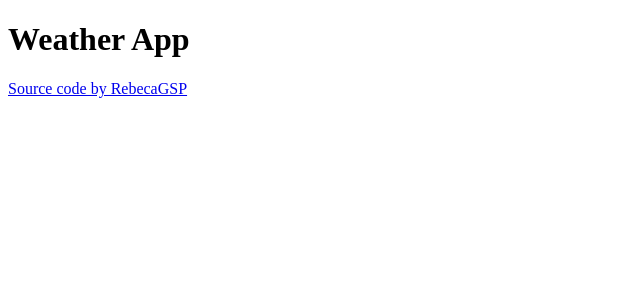
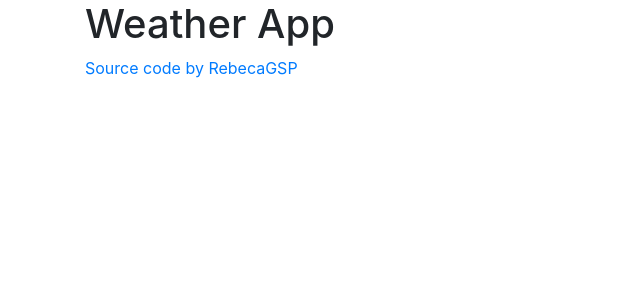
Before and after one commit to RebecaGSP/react-weather-app-shecodes, a React (Create React App) app: page / in a window 1280 px wide. Shown: the top 300 px of the page, without its empty margins (0-640 px from the left). Built offline with nearby package versions, Linux system fonts and the light colour scheme.

Commit message:
Bootstrap added

```diff
--- a/package.json
+++ b/package.json
@@ -6,6 +6,7 @@
     "@testing-library/jest-dom": "^5.11.9",
     "@testing-library/react": "^11.2.5",
     "@testing-library/user-event": "^12.7.1",
+    "bootstrap": "^4.6.0",
     "react": "^17.0.1",
     "react-dom": "^17.0.1",
     "react-scripts": "4.0.2",
--- a/public/index.html
+++ b/public/index.html
@@ -9,11 +9,12 @@
       name="description"
       content="Web site created using create-react-app"
     />
+    <!-- <link href="https://cdn.jsdelivr.net/npm/bootstrap@5.0.0-beta2/dist/css/bootstrap.min.css" rel="stylesheet" integrity="sha384-BmbxuPwQa2lc/FVzBcNJ7UAyJxM6wuqIj61tLrc4wSX0szH/Ev+nYRRuWlolflfl" crossorigin="anonymous"> -->
     <link rel="manifest" href="%PUBLIC_URL%/manifest.json" />
     <title>React weather app</title>
   </head>
   <body>
     <noscript>You need to enable JavaScript to run this app.</noscript>
-    <div id="root"></div>
+      <div id="root"></div>
   </body>
 </html>
--- a/src/App.js
+++ b/src/App.js
@@ -3,10 +3,12 @@
 export default function App() {
   return (
     <div className="App">
-      <h1>Weather App</h1>
-      <footer>
-        <a href="https://github.com/RebecaGSP/react-weather-app-shecodes" target="_blank">Source code by RebecaGSP</a>
-      </footer>
+      <div className="container">
+        <h1>Weather App</h1>
+        <footer>
+          <a href="https://github.com/RebecaGSP/react-weather-app-shecodes" target="_blank">Source code by RebecaGSP</a>
+        </footer>
+      </div>
     </div>
   );
 }
--- a/src/index.js
+++ b/src/index.js
@@ -1,5 +1,6 @@
 import React from 'react';
 import ReactDOM from 'react-dom';
+import 'bootstrap/dist/css/bootstrap.min.css';
 import './index.css';
 import App from './App';
 import reportWebVitals from './reportWebVitals';
```
Also changed, not shown: 2 other files (tests, documents, lock files or other folders).
